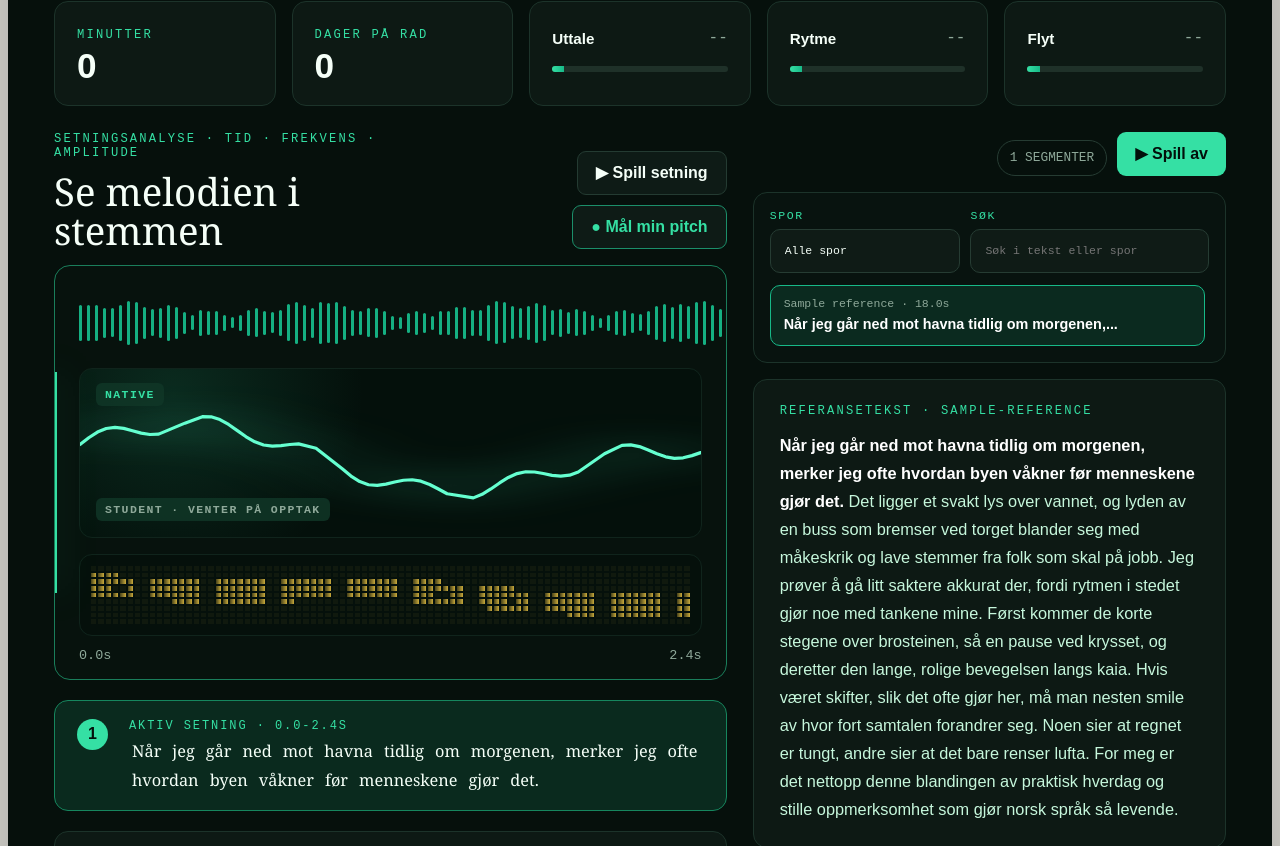
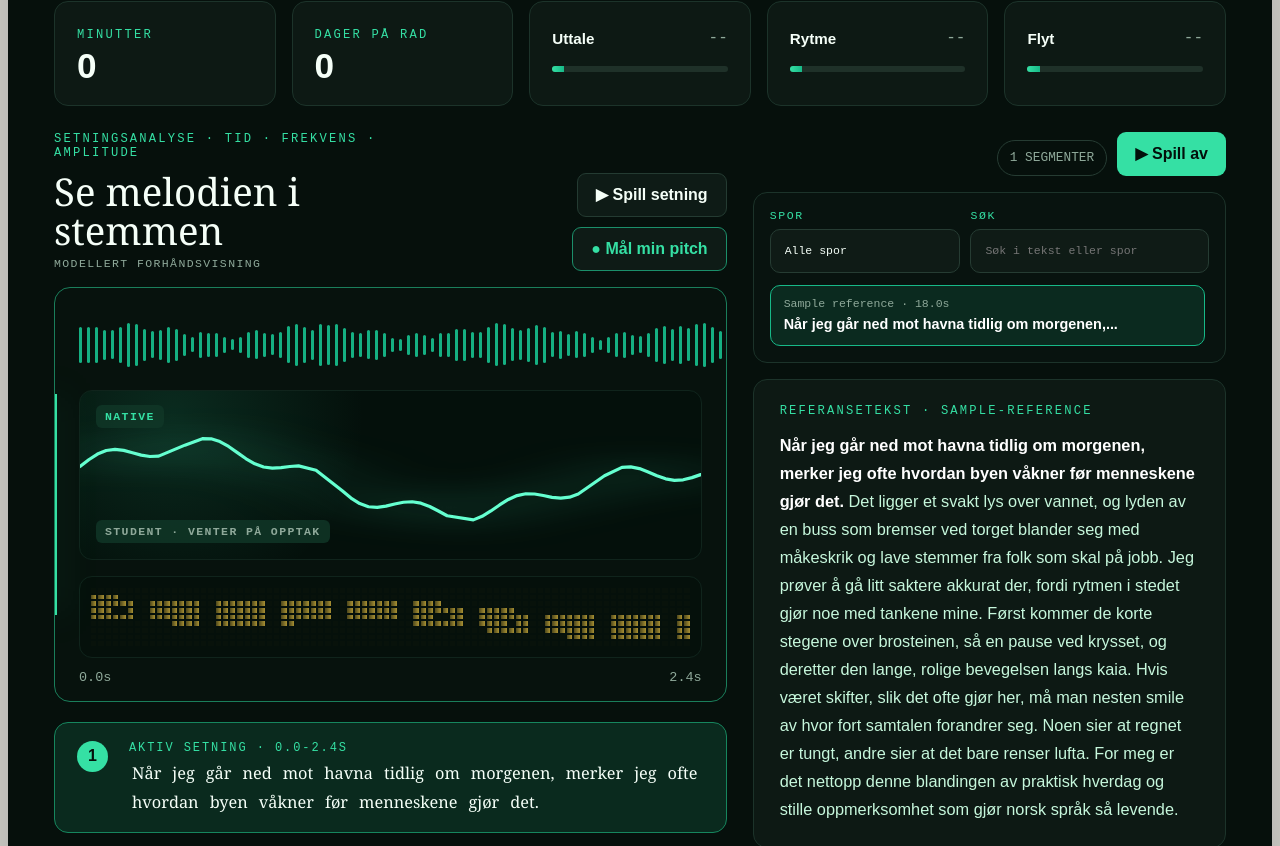
Before and after one commit to KevinGj/NorskCoach, a Next.js app: page / in a window 1280 px wide. Shown: the part 577-1423 px from the top of the page. Built offline with nearby package versions, Linux system fonts and the light colour scheme.

Commit message:
Analyze real audio for visualizer

```diff
--- a/app/globals.css
+++ b/app/globals.css
@@ -291,6 +291,20 @@ h1 em {
   flex-wrap: wrap;
   gap: 10px;
   justify-content: flex-end;
+}
+
+.analysisStatus {
+  color: var(--muted);
+  display: inline-block;
+  font-family: "Courier New", monospace;
+  font-size: 0.72rem;
+  letter-spacing: 0.12em;
+  margin-top: 8px;
+  text-transform: uppercase;
+}
+
+.analysisStatus.ready {
+  color: var(--accent);
 }
 
 .ghostButton,
--- a/app/page.tsx
+++ b/app/page.tsx
@@ -64,6 +64,13 @@ type VoiceOption = {
 };
 
 type PitchPoint = number | null;
+
+type AudioAnalysis = {
+  duration: number;
+  waveform: number[];
+  spectrogram: number[][];
+  pitch: PitchPoint[];
+};
 
 type Severity = "good" | "yellow" | "red";
 
@@ -209,6 +216,128 @@ function makeNativePitch(sentenceIndex: number, count = 72): PitchPoint[] {
     const syllableLift = Math.sin(progress * Math.PI * (12 + sentenceIndex)) * 5;
     return Math.max(18, Math.min(82, 45 - melody + phraseFall - syllableLift));
   });
+}
+
+function downmixToMono(buffer: AudioBuffer) {
+  const samples = new Float32Array(buffer.length);
+  for (let channel = 0; channel < buffer.numberOfChannels; channel += 1) {
+    const channelData = buffer.getChannelData(channel);
+    for (let index = 0; index < channelData.length; index += 1) {
+      samples[index] += channelData[index] / buffer.numberOfChannels;
+    }
+  }
+  return samples;
+}
+
+function frameRms(samples: Float32Array) {
+  if (!samples.length) return 0;
+  let sum = 0;
+  for (let index = 0; index < samples.length; index += 1) {
+    sum += samples[index] * samples[index];
+  }
+  return Math.sqrt(sum / samples.length);
+}
+
+function getFrame(samples: Float32Array, center: number, size: number) {
+  const start = Math.max(0, Math.min(samples.length - size, Math.round(center - size / 2)));
+  return samples.slice(start, start + size);
+}
+
+function analyzeWaveform(samples: Float32Array, columns = 180) {
+  const values = Array.from({ length: columns }, (_, column) => {
+    const start = Math.floor((column / columns) * samples.length);
+    const end = Math.max(start + 1, Math.floor(((column + 1) / columns) * samples.length));
+    let peak = 0;
+    for (let index = start; index < end; index += 1) {
+      peak = Math.max(peak, Math.abs(samples[index] ?? 0));
+    }
+    return peak;
+  });
+  const max = Math.max(0.01, ...values);
+  return values.map((value) => 12 + (value / max) * 72);
+}
+
+function goertzelMagnitude(frame: Float32Array, sampleRate: number, frequency: number) {
+  const omega = (2 * Math.PI * frequency) / sampleRate;
+  const coeff = 2 * Math.cos(omega);
+  let q0 = 0;
+  let q1 = 0;
+  let q2 = 0;
+
+  for (let index = 0; index < frame.length; index += 1) {
+    const windowed = frame[index] * (0.5 - 0.5 * Math.cos((2 * Math.PI * index) / Math.max(1, frame.length - 1)));
+    q0 = coeff * q1 - q2 + windowed;
+    q2 = q1;
+    q1 = q0;
+  }
+
+  return Math.sqrt(q1 * q1 + q2 * q2 - q1 * q2 * coeff) / frame.length;
+}
+
+function analyzeSpectrogram(samples: Float32Array, sampleRate: number, columns = 140) {
+  const bands = [2800, 2100, 1600, 1200, 900, 650, 450, 300, 160];
+  const frameSize = Math.min(4096, Math.max(1024, 2 ** Math.floor(Math.log2(samples.length / Math.max(columns, 1)))));
+  const raw = Array.from({ length: columns }, (_, column) => {
+    const center = ((column + 0.5) / columns) * samples.length;
+    const frame = getFrame(samples, center, frameSize);
+    const energyGate = Math.min(1, frameRms(frame) / 0.045);
+    return bands.map((band) => Math.log1p(goertzelMagnitude(frame, sampleRate, band) * 90) * energyGate);
+  });
+  const max = Math.max(0.01, ...raw.flat());
+  return raw.map((column) => column.map((value) => Math.max(0, Math.min(1, value / max))));
+}
+
+function analyzePitch(samples: Float32Array, sampleRate: number, points = 140): PitchPoint[] {
+  const frameSize = Math.min(4096, Math.max(2048, 2 ** Math.floor(Math.log2(samples.length / Math.max(points * 0.7, 1)))));
+  const raw = Array.from({ length: points }, (_, index) => {
+    const center = ((index + 0.5) / points) * samples.length;
+    const frame = getFrame(samples, center, frameSize);
+    return detectPitch(frame, sampleRate);
+  });
+  const voiced = raw.filter((pitch): pitch is number => Boolean(pitch));
+  return raw.map((pitch) => normalizePitchToLane(pitch, voiced));
+}
+
+function analyzeAudioBuffer(buffer: AudioBuffer): AudioAnalysis {
+  const samples = downmixToMono(buffer);
+  return {
+    duration: buffer.duration,
+    waveform: analyzeWaveform(samples),
+    spectrogram: analyzeSpectrogram(samples, buffer.sampleRate),
+    pitch: analyzePitch(samples, buffer.sampleRate)
+  };
+}
+
+function resampleNumbers(values: number[], count: number, fallback: number[]) {
+  const source = values.length ? values : fallback;
+  return Array.from({ length: count }, (_, index) => {
+    const sourceIndex = Math.round((index / Math.max(1, count - 1)) * Math.max(0, source.length - 1));
+    return source[sourceIndex] ?? 0;
+  });
+}
+
+function resamplePitch(values: PitchPoint[], count: number, fallback: PitchPoint[]) {
+  const source = values.length ? values : fallback;
+  return Array.from({ length: count }, (_, index) => {
+    const sourceIndex = Math.round((index / Math.max(1, count - 1)) * Math.max(0, source.length - 1));
+    return source[sourceIndex] ?? null;
+  });
+}
+
+function resampleSpectrogram(values: number[][], count: number, fallback: number[][]) {
+  const source = values.length ? values : fallback;
+  return Array.from({ length: count }, (_, index) => {
+    const sourceIndex = Math.round((index / Math.max(1, count - 1)) * Math.max(0, source.length - 1));
+    return source[sourceIndex] ?? Array.from({ length: 9 }, () => 0);
+  });
+}
+
+function sliceTimeline<T>(values: T[], analysis: AudioAnalysis | null, start: number, end: number) {
+  if (!analysis || !values.length) return [];
+  const safeDuration = Math.max(0.1, analysis.duration);
+  const from = Math.floor((Math.max(0, start) / safeDuration) * values.length);
+  const to = Math.ceil((Math.max(start + 0.1, end) / safeDuration) * values.length);
+  return values.slice(Math.max(0, from), Math.min(values.length, Math.max(from + 1, to)));
 }
 
 function pointsToPolyline(points: PitchPoint[]) {
@@ -382,6 +511,10 @@ function AudioStudyPanel({
   activeSentence,
   transcript,
   sentenceIndex,
+  nativeAnalysis,
+  analysisStart,
+  analysisEnd,
+  isAnalyzingAudio,
   studentPitch,
   isStudentListening,
   isPlaying,
@@ -394,6 +527,10 @@ function AudioStudyPanel({
   activeSentence: string;
   transcript: string;
   sentenceIndex: number;
+  nativeAnalysis: AudioAnalysis | null;
+  analysisStart: number;
+  analysisEnd: number;
+  isAnalyzingAudio: boolean;
   studentPitch: PitchPoint[];
   isStudentListening: boolean;
   isPlaying: boolean;
@@ -403,22 +540,29 @@ function AudioStudyPanel({
 }) {
   const timelineRef = useRef<HTMLDivElement | null>(null);
   const playheadPercent = Math.min(100, Math.max(0, (currentTime / duration) * 100));
-  const columns = Array.from({ length: 108 }, (_, index) => {
+  const fallbackColumns = Array.from({ length: 108 }, (_, index) => {
     const progress = index / 107;
     const phrasePulse = Math.sin(progress * Math.PI * 9) * 0.5 + 0.5;
     const wordPulse = Math.sin(progress * Math.PI * 42) * 0.5 + 0.5;
     return 18 + phrasePulse * 34 + wordPulse * 24 + (index % 15 === 0 ? 15 : 0);
   });
-  const spectralColumns = Array.from({ length: 82 }, (_, timeIndex) =>
+  const fallbackSpectralColumns = Array.from({ length: 82 }, (_, timeIndex) =>
     Array.from({ length: 9 }, (_, freqIndex) => {
       const time = timeIndex / 81;
       const freq = freqIndex / 8;
       const slope = 0.2 + time * 0.38 + Math.sin(time * Math.PI * 3) * 0.08;
       const formant = Math.abs(freq - slope) < 0.12 || Math.abs(freq - (slope + 0.22)) < 0.08;
-      return formant && Math.sin(time * Math.PI * 18) > -0.75;
+      return formant && Math.sin(time * Math.PI * 18) > -0.75 ? 0.75 : 0.12;
     })
   );
-  const nativePitch = makeNativePitch(sentenceIndex);
+  const modeledPitch = makeNativePitch(sentenceIndex);
+  const analyzedWaveform = sliceTimeline(nativeAnalysis?.waveform ?? [], nativeAnalysis, analysisStart, analysisEnd);
+  const analyzedSpectrogram = sliceTimeline(nativeAnalysis?.spectrogram ?? [], nativeAnalysis, analysisStart, analysisEnd);
+  const analyzedPitch = sliceTimeline(nativeAnalysis?.pitch ?? [], nativeAnalysis, analysisStart, analysisEnd);
+  const columns = resampleNumbers(analyzedWaveform, 108, fallbackColumns);
+  const spectralColumns = resampleSpectrogram(analyzedSpectrogram, 82, fallbackSpectralColumns);
+  const nativePitch = resamplePitch(analyzedPitch, 72, modeledPitch);
+  const hasRealAnalysis = Boolean(nativeAnalysis && analyzedWaveform.length && analyzedSpectrogram.length);
   const nativePolyline = pointsToPolyline(nativePitch);
   const studentPolyline = pointsToPolyline(studentPitch);
   const voicedStudent = studentPitch.filter((point): point is number => point !== null);
@@ -446,6 +590,9 @@ function AudioStudyPanel({
         <div>
           <p>Setningsanalyse · Tid · Frekvens · Amplitude</p>
           <h2>Se melodien i stemmen</h2>
+          <span className={hasRealAnalysis ? "analysisStatus ready" : "analysisStatus"}>
+            {isAnalyzingAudio ? "Analyserer lyd..." : hasRealAnalysis ? "Ekte audioanalyse" : "Modellert forhåndsvisning"}
+          </span>
         </div>
         <div className="analysisActions">
           <button className="ghostButton" onClick={onPlayToggle}>
@@ -492,8 +639,15 @@ function AudioStudyPanel({
         <div className="spectrogram" aria-label="Learner-friendly spectrogram">
           {spectralColumns.map((column, index) => (
             <div className="spectralColumn" key={index}>
-              {column.map((active, freqIndex) => (
-                <span className={active ? "hot" : ""} key={freqIndex} />
+              {column.map((intensity, freqIndex) => (
+                <span
+                  className={intensity > 0.38 ? "hot" : ""}
+                  key={freqIndex}
+                  style={{
+                    opacity: Math.max(0.22, intensity),
+                    backgroundColor: intensity > 0.18 ? `rgba(235, 196, 67, ${0.16 + intensity * 0.7})` : undefined
+                  }}
+                />
               ))}
             </div>
           ))}
@@ -579,6 +733,8 @@ export default function Home() {
   const [referenceTime, setReferenceTime] = useState(0);
   const [isAudioPlaying, setIsAudioPlaying] = useState(false);
   const [isSpeechLoading, setIsSpeechLoading] = useState(false);
+  const [nativeAnalysis, setNativeAnalysis] = useState<AudioAnalysis | null>(null);
+  const [isAnalyzingAudio, setIsAnalyzingAudio] = useState(false);
   const [studentPitch, setStudentPitch] = useState<PitchPoint[]>([]);
   const [isStudentListening, setIsStudentListening] = useState(false);
   const [transcript, setTranscript] = useState("");
@@ -590,6 +746,7 @@ export default function Home() {
   const recognitionRef = useRef<SpeechRecognition | null>(null);
   const audioRef = useRef<HTMLAudioElement | null>(null);
   const audioUrlRef = useRef<string | null>(null);
+  const analysisContextRef = useRef<AudioContext | null>(null);
   const micContextRef = useRef<AudioContext | null>(null);
   const micStreamRef = useRef<MediaStream | null>(null);
   const micIntervalRef = useRef<number | null>(null);
@@ -655,6 +812,43 @@ export default function Home() {
   }, []);
 
   useEffect(() => {
+    let cancelled = false;
+
+    if (!selectedAudioSegment.audio) {
+      setNativeAnalysis(null);
+      setIsAnalyzingAudio(false);
+      return () => {
+        cancelled = true;
+      };
+    }
+
+    const analyzeSelectedAudio = async () => {
+      setIsAnalyzingAudio(true);
+      try {
+        const response = await fetch(selectedAudioSegment.audio);
+        if (!response.ok) throw new Error("Could not load reference audio.");
+        const encodedAudio = await response.arrayBuffer();
+        const context = analysisContextRef.current ?? new AudioContext();
+        analysisContextRef.current = context;
+        const decodedAudio = await context.decodeAudioData(encodedAudio.slice(0));
+        const analysis = analyzeAudioBuffer(decodedAudio);
+        if (!cancelled) setNativeAnalysis(analysis);
+      } catch (error) {
+        console.warn("Audio analysis failed, using modeled preview.", error);
+        if (!cancelled) setNativeAnalysis(null);
+      } finally {
+        if (!cancelled) setIsAnalyzingAudio(false);
+      }
+    };
+
+    void analyzeSelectedAudio();
+
+    return () => {
+      cancelled = true;
+    };
+  }, [selectedAudioSegment.audio]);
+
+  useEffect(() => {
     localStorage.setItem("norsk-coach-profile", JSON.stringify(profile));
   }, [profile]);
 
@@ -682,6 +876,7 @@ export default function Home() {
     return () => {
       audioRef.current?.pause();
       if (audioUrlRef.current) URL.revokeObjectURL(audioUrlRef.current);
+      void analysisContextRef.current?.close();
       micStreamRef.current?.getTracks().forEach((track) => track.stop());
       if (micIntervalRef.current) window.clearInterval(micIntervalRef.current);
       void micContextRef.current?.close();
@@ -1002,6 +1197,10 @@ export default function Home() {
                 activeSentence={selectedSegment.sentence}
                 transcript={transcript}
                 sentenceIndex={selectedSentence}
+                nativeAnalysis={nativeAnalysis}
+                analysisStart={selectedSegment.start}
+                analysisEnd={selectedSegment.end}
+                isAnalyzingAudio={isAnalyzingAudio}
                 studentPitch={studentPitch}
                 isStudentListening={isStudentListening}
                 isPlaying={isAudioPlaying}
```
